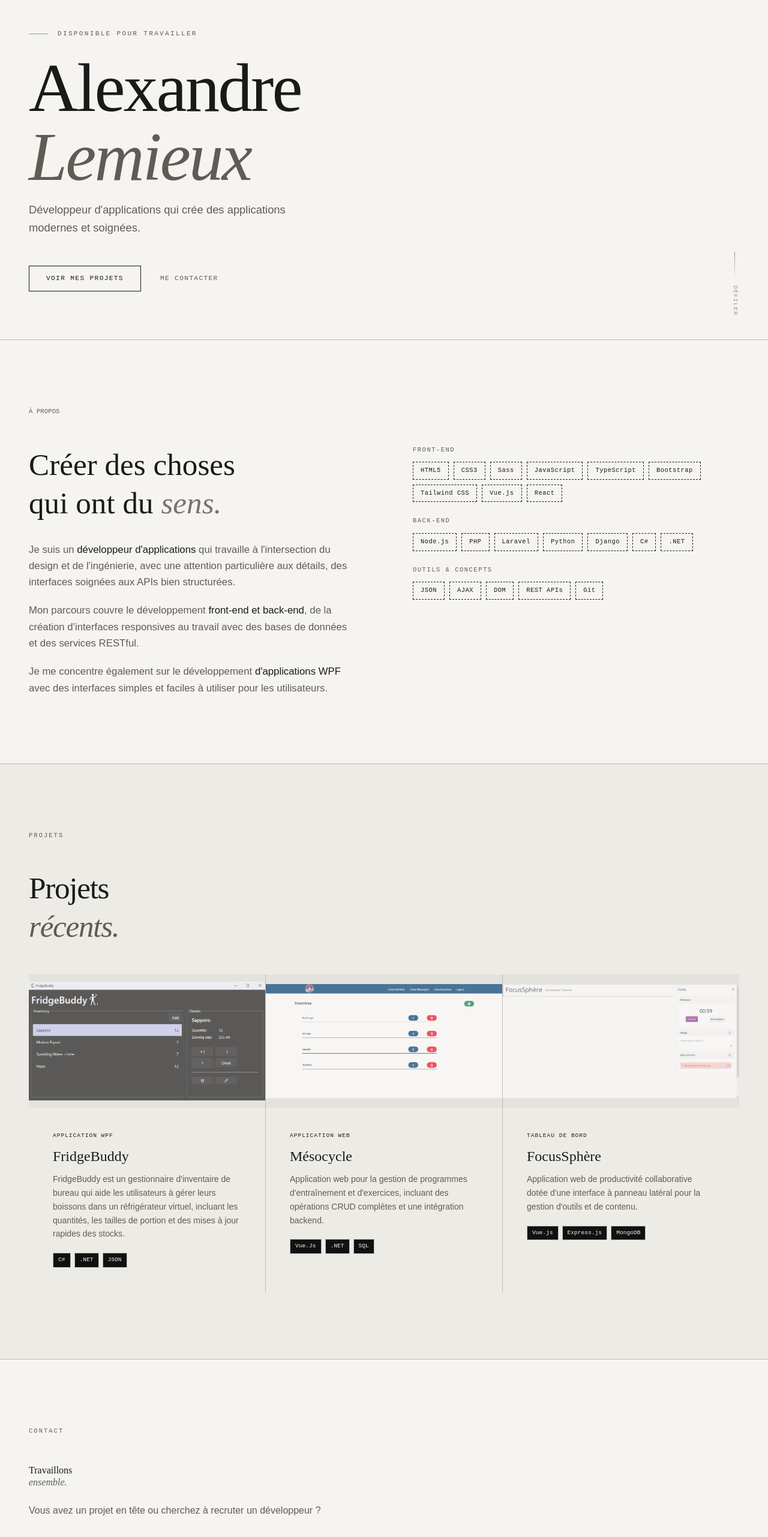
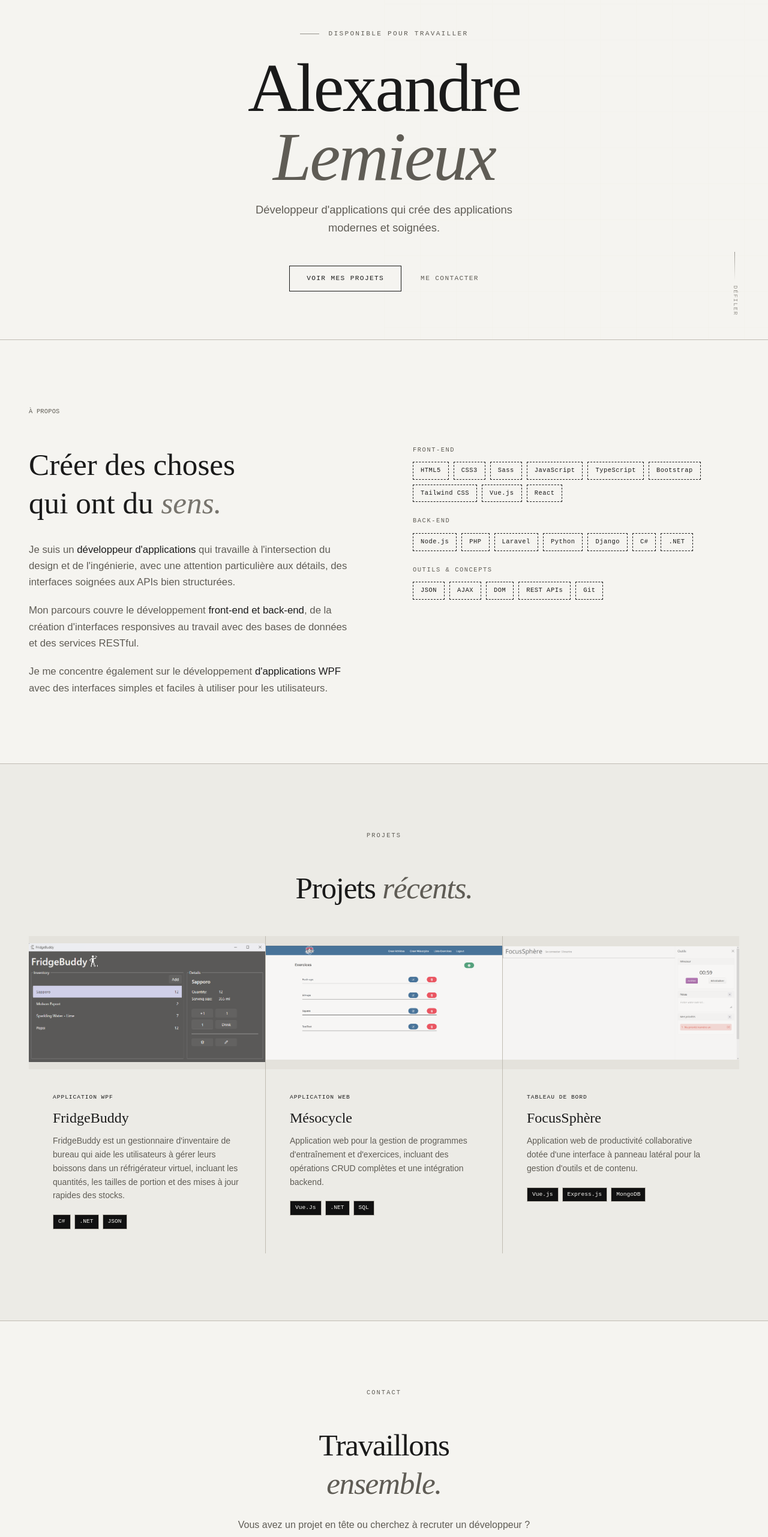
Before and after one commit to Alxlx97/Portfolio, a React (Vite) app: page / in a window 1280 px wide. Shown: the part 234-2797 px from the top of the page at 60% size. Built offline with nearby package versions, Linux system fonts and the light colour scheme.

Commit message:
Centered the hero and the contacts part and fix the h2 at recent projects

```diff
--- a/src/components/Contact.jsx
+++ b/src/components/Contact.jsx
@@ -32,17 +32,17 @@ export default function Contact(){
 
     return(
         <section id="contact" className="px-12 py-28 border-t border-line bg-canvas">
-            <div className="max-w-2xl">
+            <div className="max-w-2xl mx-auto">
 
-                <p ref={labelRef} className="fade-up font-mono-custom text-light text-[0.65rem] tracking-[.2em] uppercase text-muted mb-12 flex items-center gap-3">
+                <p ref={labelRef} className="fade-up font-mono-custom text-light text-[0.65rem] tracking-[.2em] uppercase text-muted mb-12 flex items-center justify-center gap-3">
                     <span>{t.contact.label}</span>
                 </p>
 
-                <h2 ref={titleRef} className="fade-up font-serif text-[clam(2em,2vw,3.5rem)] leading-tight tracking-light mb-6">
+                <h2 ref={titleRef} className="fade-up font-serif text-[clamp(2rem,4vw,3.5rem)] leading-tight tracking-tight mb-6 text-center">
                     {t.contact.title}
                 </h2>
 
-                <p className="text-muted text-base leading-relaxed mb-10 font-light">
+                <p className="text-muted text-base leading-relaxed mb-10 font-light text-center">
                     {t.contact.intro}
                 </p>
 
--- a/src/components/Hero.jsx
+++ b/src/components/Hero.jsx
@@ -15,10 +15,7 @@ export default function Hero() {
     const scrollTo = (id) => document.querySelector(id)?.scrollIntoView({behavior: 'smooth'});
 
     return (
-        <section
-            id="hero"
-            className="relative min-h-screen flex flex-col justify-end px-12 pb-20 overflow-hidden"
-        >
+        <section id="hero" className="relative min-h-screen flex flex-col justify-end px-12 pb-20 overflow-hidden text-center">
 
             <div
                 className="absolute inset-0 bg-[radial-gradient(ellipse_60%_50%_at_80%_40%,rgba(255,255,255,0.015)_0%,transparent_70%)]"/>
@@ -33,9 +30,9 @@ export default function Hero() {
             />
 
 
-            <div ref={ref} className="fade-up relative z-10">
+            <div ref={ref} className="fade-up relative z-10 text-center">
 
-                <p className="flex items-center gap-4 font-mono-custom text-[0.7rem] tracking-[.2em] uppercase text-muted mb-6">
+                <p className="flex items-center justify-center gap-4 font-mono-custom text-[0.7rem] tracking-[.2em] uppercase text-muted mb-6">
                     <span className="inline-block w-8 h-px bg-faint"/>
                     {t.hero.available}
                 </p>
@@ -47,12 +44,12 @@ export default function Hero() {
                 </h1>
 
 
-                <p className="text-muted font-light text-[clamp(.95rem,1.5vw,1.15rem)] leading-relaxed max-w-md mb-12">
+                <p className="text-muted font-light text-[clamp(.95rem,1.5vw,1.15rem)] leading-relaxed max-w-md mx-auto mb-12">
                     {t.hero.tagline}
                 </p>
 
 
-                <div className="flex items-center gap-8">
+                <div className="flex items-center justify-center gap-8">
                     <button
                         onClick={() => scrollTo('#projects')}
                         className="inline-flex items-center gap-2 px-7 py-3 border border-ink text-ink font-mono-custom text-[0.7rem] tracking-[.12em] uppercase hover:bg-ink hover:text-canvas transition-all duration-300"
--- a/src/components/Projects.jsx
+++ b/src/components/Projects.jsx
@@ -113,14 +113,14 @@ export default function Projects() {
         >
             <p
                 ref={labelRef}
-                className="fade-up font-mono-custom text-[0.65rem] tracking-[.2em] uppercase text-muted mb-12 flex items-center gap-3"
+                className="fade-up font-mono-custom text-[0.65rem] tracking-[.2em] uppercase text-muted mb-12 flex items-center justify-center gap-3"
             >
                 {t.projects.label}
             </p>
 
             <h2
                 ref={titleRef}
-                className="fade-up font-serif text-[clamp(2rem,4vw,3.5rem)] leading-tight tracking-tight mb-12"
+                className="fade-up font-serif text-[clamp(2rem,4vw,3.5rem)] leading-tight tracking-tight mb-12 text-center"
             >
                 {t.projects.title}
             </h2>
--- a/src/i18n/translations.jsx
+++ b/src/i18n/translations.jsx
@@ -43,7 +43,7 @@ const translations = {
         },
         projects: {
             label: 'Projets',
-            title: <>Projets<br/><em className="text-muted">récents.</em></>,
+            title: <>Projets <em className="text-muted"> récents.</em></>,
             viewOnGithub: 'Voir sur GitHub',
             items: {
                 fridgeBuddy: {
@@ -110,7 +110,7 @@ const translations = {
         },
         projects: {
             label: 'Projects',
-            title: <>Recent<br/><em className="text-muted">projects.</em></>,
+            title: <>Recent<em className="text-muted"> projects.</em></>,
             viewOnGithub: 'View on GitHub',
             items: {
                 fridgeBuddy: {
```
